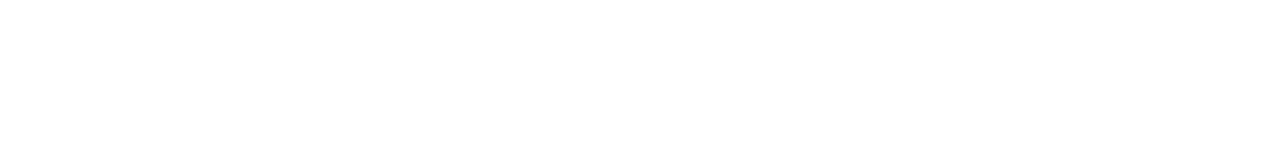
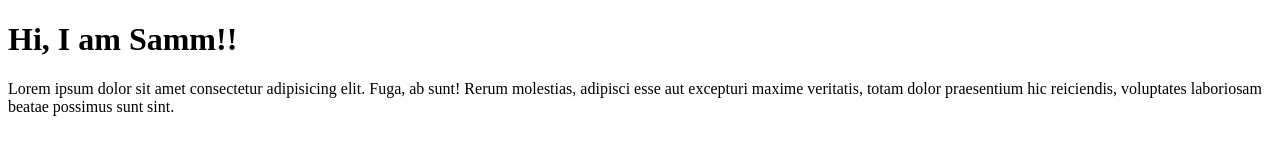
Before and after one commit to SammDumpingStation/git-github-activity, a plain HTML site: page index.html in a window 1280 px wide. Drawn offline with Linux system fonts and the light colour scheme.

Commit message:
Added title and text plus blackbackground

```diff
--- a/index.css
+++ b/index.css
@@ -0,0 +1,3 @@
+html {
+  background-color: black;
+}
--- a/index.html
+++ b/index.html
@@ -6,6 +6,7 @@
   <title>Document</title>
 </head>
 <body>
-
+  <h1>Hi, I am Samm!!</h1>
+  <p>Lorem ipsum dolor sit amet consectetur adipisicing elit. Fuga, ab sunt! Rerum molestias, adipisci esse aut excepturi maxime veritatis, totam dolor praesentium hic reiciendis, voluptates laboriosam beatae possimus sunt sint.</p>
 </body>
 </html>
```
